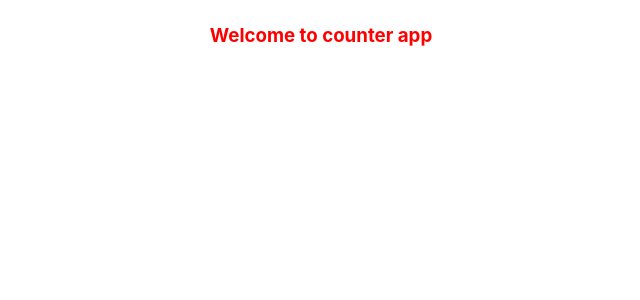
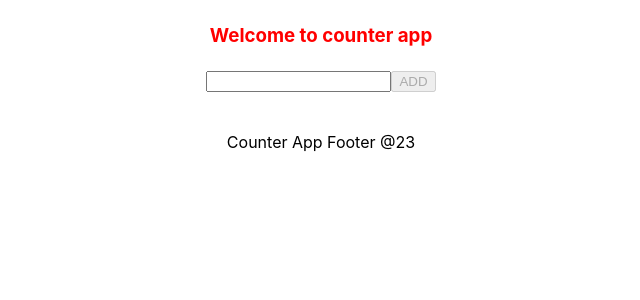
Before and after one commit to morevishal99/Markytics, a React (Create React App) app in the folder counterapp/: page /todo in a window 1280 px wide. Shown: the top 300 px of the page, without its empty margins (319-959 px from the left). Built offline with nearby package versions, Linux system fonts and the light colour scheme.

Commit message:
added todo using redux

```diff
--- a/counterapp/src/App.js
+++ b/counterapp/src/App.js
@@ -3,6 +3,7 @@ import './App.css';
 import CounterPage from './Pages/CounterPage';
 import AllRoutes from './Routes/AllRoutes';
 import Navbar from './Component/Navbar';
+import Footer from './Component/Footer.jsx';
 
 function App() {
 
@@ -10,6 +11,7 @@ function App() {
     <div className="App" >
       <Navbar />
       <AllRoutes />
+      <Footer/>
     </div>
   );
 }
--- a/counterapp/src/Component/Footer.jsx
+++ b/counterapp/src/Component/Footer.jsx
@@ -1,7 +1,16 @@
-import React from "react"
+import React from 'react'
 
 const Footer = () => {
-
+    const style = {
+        padding: "20px",
+        // backgroundColor: "aliceblue"
+        marginTop:"20px"
+    }
+    return (
+        <div style={style}>
+            Counter App Footer @23
+        </div>
+    )
 }
 
 export default Footer
--- a/counterapp/src/Pages/Dashboard.jsx
+++ b/counterapp/src/Pages/Dashboard.jsx
@@ -1,19 +1,26 @@
 import React, { useContext } from "react";
-import { Navigate, Redirect } from "react-router-dom";
-import { AuthContext } from "../firebaseConfig/Auth";
-import firebaseConfig from "../firebaseConfig/firebase";
+import { Link, Navigate, Redirect } from "react-router-dom";
+// import { AuthContext } from "../firebaseConfig/Auth";
+// import firebaseConfig from "../firebaseConfig/firebase";
 
 const Dashboard = () => {
-  const { currentUser } = useContext(AuthContext);
-  if (!currentUser) {
-    // return <Redirect to="/login" />;
-   return Navigate("/login")
-  }
+  // const { currentUser } = useContext(AuthContext);
+  // if (!currentUser) {
+  //   // return <Redirect to="/login" />;
+  //   return Navigate("/login")
+  // }
   return (
-    <div>
-      <h1>Welcome</h1>
+    <div style={{ width: "60%", margin: "auto", justifyContent: "space-around", gap: "20px" }}>
+      {/* <h1>Welcome</h1>
       <p>This is the dashboard, if you can see this you're logged in.</p>
-      <button onClick={() => firebaseConfig.auth().signOut()}>Sign out</button>
+      <button onClick={() => firebaseConfig.auth().signOut()}>Sign out</button> */}
+      <h4>
+        <Link to="/todo"> Todo App</Link>
+      </h4>
+
+      <h4>
+        <Link to="/counter">Counter App</Link>
+      </h4>
     </div>
   );
 };
--- a/counterapp/src/Pages/LoginPage.jsx
+++ b/counterapp/src/Pages/LoginPage.jsx
@@ -46,7 +46,7 @@ const LoginPage = () => {
         localStorage.setItem("email", data[0].email)
         localStorage.setItem("name", data[0].name)
         alert("Login Success")
-        navigate("/counter")
+        navigate("/dashboard")
         return
       }
       else {//if user not present redirect to signin page
--- /dev/null
+++ b/counterapp/src/Pages/Todo.jsx
@@ -0,0 +1,42 @@
+import React from 'react'
+import { useSelector, useDispatch } from 'react-redux/es/exports';
+import { addTodo, deleteTodo } from '../Redux/TodoReducer/TodoReducer';
+
+
+const Todo = () => {
+    const todo = useSelector((store) => store.todo.todo)//counter object from redux store
+    // console.log( todo);
+    // console.log('counterStore: ', counterStore);
+    const dispatch = useDispatch()
+    const [todoValue, settodoValue] = React.useState("");
+    const handleSubmit = () => {
+        let payload = {
+            todo: todoValue
+        }
+        // console.log(payload)
+        dispatch(addTodo(payload))
+        settodoValue("")
+    }
+    const handleDelete = (index) => {
+        dispatch(deleteTodo(index))
+    }
+    return (
+        <>
+            {/* <h.o1>Todo App</h.o1> */}
+            <div>
+                <input type="text" value={todoValue} onInput={(e) => settodoValue(e.target.value)} />
+                <button disabled={!todoValue} onClick={handleSubmit}>ADD</button>
+                {/* <h1>{todoValue}</h1> */}
+                {todo?.map((item, index) =>
+                    <div>
+                        <h4>{item.todo}</h4>
+                        <button onClick={() => handleDelete(index)} >del</button>
+                    </div>
+                )}
+            </div>
+        </>
+
+    )
+}
+
+export default Todo
--- /dev/null
+++ b/counterapp/src/Redux/TodoReducer/TodoReducer.js
@@ -0,0 +1,19 @@
+import { createSlice } from "@reduxjs/toolkit";
+const initialState = {
+    todo: []
+}
+
+const todoSlice = createSlice({
+    name: "todo",
+    initialState,
+    reducers: {
+        addTodo: (state, action) => {
+            state.todo.push(action.payload)
+        },
+        deleteTodo: (state, action) => {
+            state.todo.splice(action.payload, 1)
+        }
+    }
+})
+export const { addTodo, deleteTodo } = todoSlice.actions
+export default todoSlice.reducer
--- a/counterapp/src/Routes/AllRoutes.jsx
+++ b/counterapp/src/Routes/AllRoutes.jsx
@@ -2,17 +2,21 @@ import React from 'react'
 // import Routes from 'react-router-dom'
 import { Routes, Route } from 'react-router-dom'
 import CounterPage from '../Pages/CounterPage'
+import Dashboard from '../Pages/Dashboard'
 import LoginPage from '../Pages/LoginPage'
 import SignupPage from '../Pages/SignupPage'
+import Todo from '../Pages/Todo'
 
 
 const AllRoutes = () => {
   return (
     <>
       <Routes>
-        <Route path='/login' element={<LoginPage/>} />
-        <Route path='/' element={<SignupPage/>} />
-        <Route path='/counter' element={<CounterPage/>} />
+        <Route path='/login' element={<LoginPage />} />
+        <Route path='/' element={<SignupPage />} />
+        <Route path='/counter' element={<CounterPage />} />
+        <Route path="/todo" element={<Todo />} />
+        <Route path="/dashboard" element={<Dashboard />} />
       </Routes>
     </>
   )
--- a/counterapp/src/store.js
+++ b/counterapp/src/store.js
@@ -7,10 +7,12 @@
 import { configureStore } from '@reduxjs/toolkit';
 import counterSlice from './Redux/CounterReducer/CounterReducer'; // Replace this path with the actual path to your reducer file
 import userSlice from "./Redux/UserReducer/userReducer"
+import todoSlice from "./Redux/TodoReducer/TodoReducer"
 const store = configureStore({
   reducer: {
     counter: counterSlice,
-    user: userSlice
+    user: userSlice,
+    todo: todoSlice
   },
 });
 
--- a/counterapp/userData.json
+++ b/counterapp/userData.json
@@ -23,6 +23,12 @@
       "email": "hello@gmail.com",
       "password": "hello",
       "id": 4
+    },
+    {
+      "name": "Vishal More",
+      "email": "ok@gmail.com",
+      "password": "ok",
+      "id": 5
     }
   ]
 }
```
